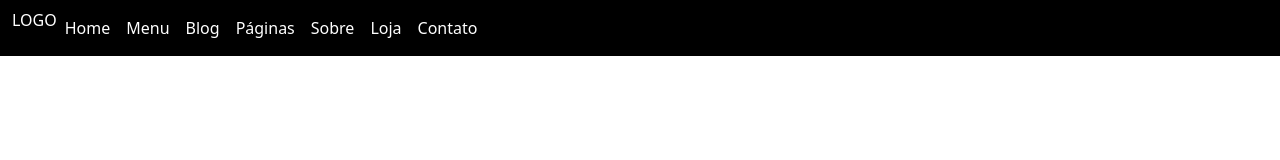
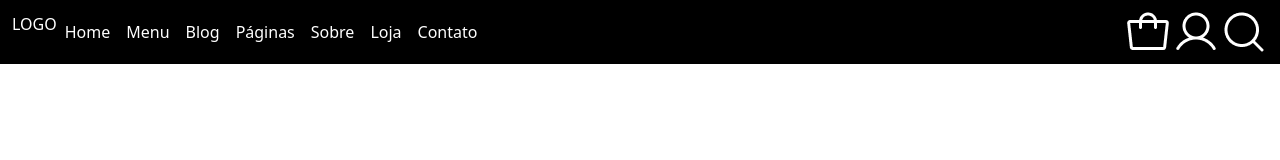
Before and after one commit to MiguelMFR/trabalho-cardapio, a plain HTML site: page index.html in a window 1280 px wide. Drawn offline with nearby package versions, Linux system fonts and the light colour scheme.

Commit message:
primeiro comit

```diff
--- a/index.html
+++ b/index.html
@@ -1,3 +1,4 @@
+
 <!DOCTYPE html>
 <html lang="en">
 <head>
@@ -47,9 +48,9 @@
 
                 <div class="flex-grow-1"></div>
               </ul>
-              <span><img src="imagens/cesta.png" alt=""></span>
-              <span><img src="imagens/login.png" alt=""></span>
-              <span><img src="imagens/pesquisar.png" alt=""></span>
+              <span><img src="cesta.png" alt=""></span>
+              <span><img src="login.png" alt=""></span>
+              <span><img src="pesquisar.png" alt=""></span>
             </div>
           </div>
         </nav>
--- a/style.css
+++ b/style.css
@@ -1,3 +1,4 @@
+
 .navbar-nav {
     --bs-nav-link-color: white;
     --bs-nav-link-hover-color: #ffc107;
```
Also changed, not shown: imagens/cesta.png (added), imagens/login.png (added), imagens/pesquisar.png (added).
